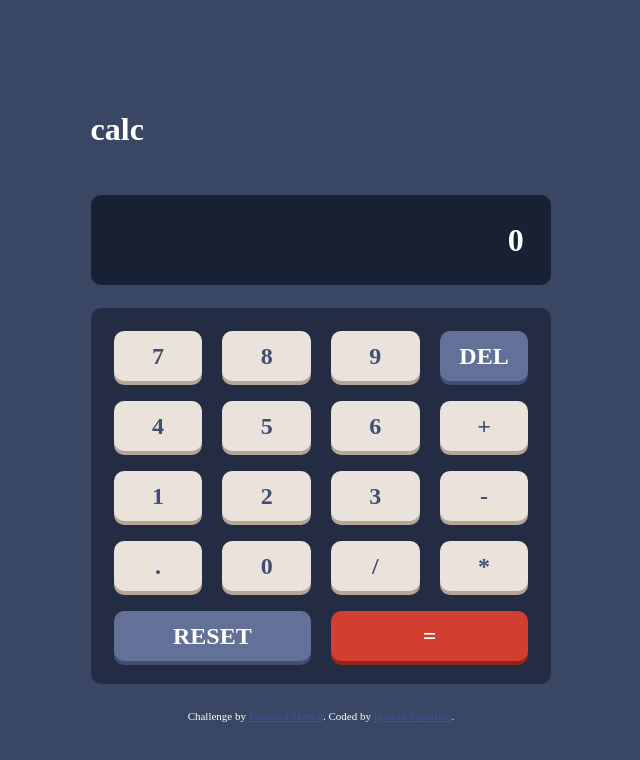
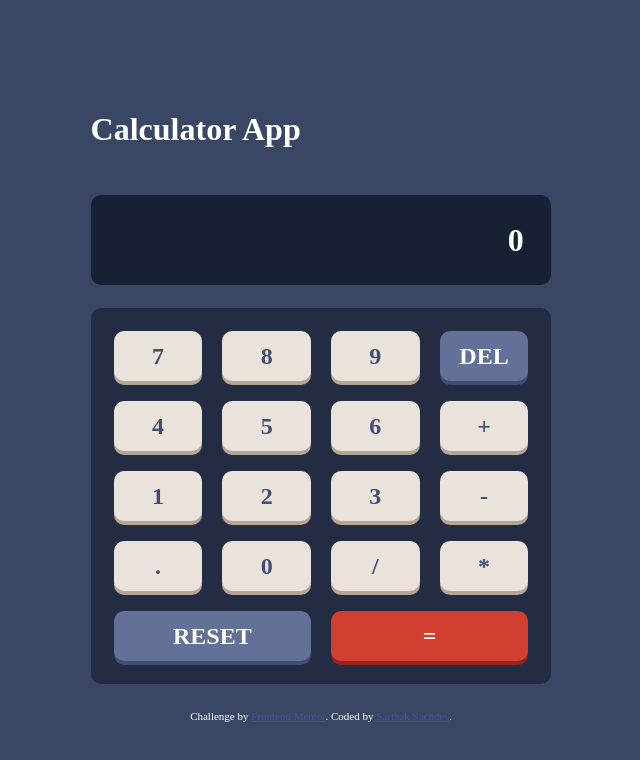
Before and after one commit to SartHak-0-Sach/Calculator-app_frontend_project, a plain HTML site: page index.html in a window 1280 px wide. Shown: the whole page, without its empty margins (319-959 px from the left). Drawn offline with Linux system fonts and the light colour scheme; a web font is replaced by a local one.

Commit message:
Update index.html

```diff
--- a/index.html
+++ b/index.html
@@ -15,7 +15,7 @@
 
   <body>
     <header>
-      <h1 class="title">calc</h1>
+      <h1 class="title">Calculator App</h1>
     </header>
 
     <main class="app-container">
@@ -59,7 +59,7 @@
         Challenge by
         <a href="https://www.frontendmentor.io?ref=challenge" target="_blank"
           >Frontend Mentor</a
-        >. Coded by <a href="#">Ignacio Spreafico</a>.
+        >. Coded by <a href="#">Sarthak Sachdev</a>.
       </div>
     </footer>
     <script src="script.js"></script>
```
